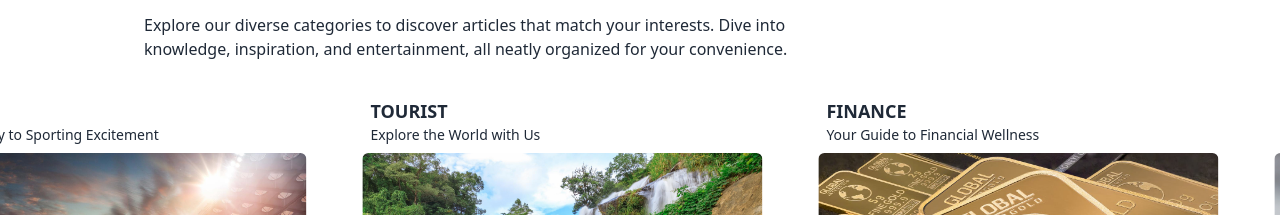
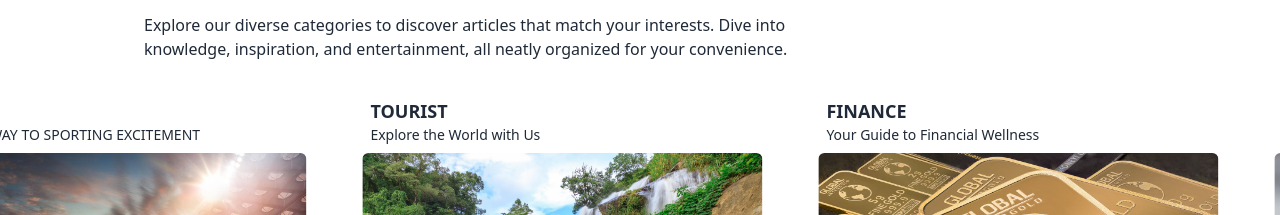
Before and after one commit to junayet4o12/blog-vortex, a React (Vite) app: page / in a window 1280 px wide. Shown: the part 1007-1222 px from the top of the page. Built offline with nearby package versions, Linux system fonts and the light colour scheme; no server answers.

Commit message:
category section has completed

```diff
--- a/src/Components/Category/Categories.jsx
+++ b/src/Components/Category/Categories.jsx
@@ -24,7 +24,7 @@ const Categories = () => {
                 <div className="w-[250px] sm:w-[400px] mx-7">
                     <div className=" p-2">
                         <h2 className="text-lg font-bold uppercase">Sports</h2>
-                        <p className="text-sm font-medium">Your Gateway to Sporting Excitement</p>
+                        <p className="text-sm font-medium uppercase">Your Gateway to Sporting Excitement</p>
                     </div >
                     <img className="w-full rounded-md h-[155px] sm:h-[250px]" src={sports} alt="" />
                 </div>
```
